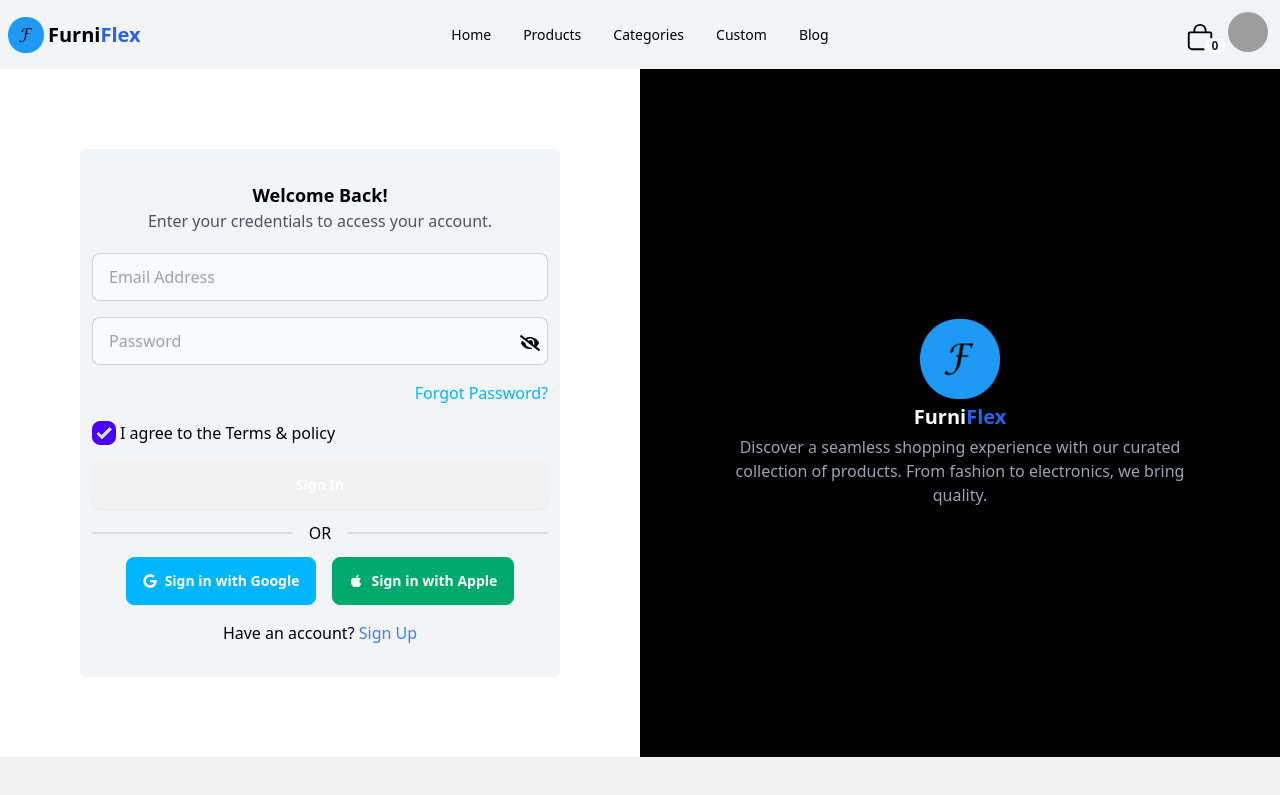
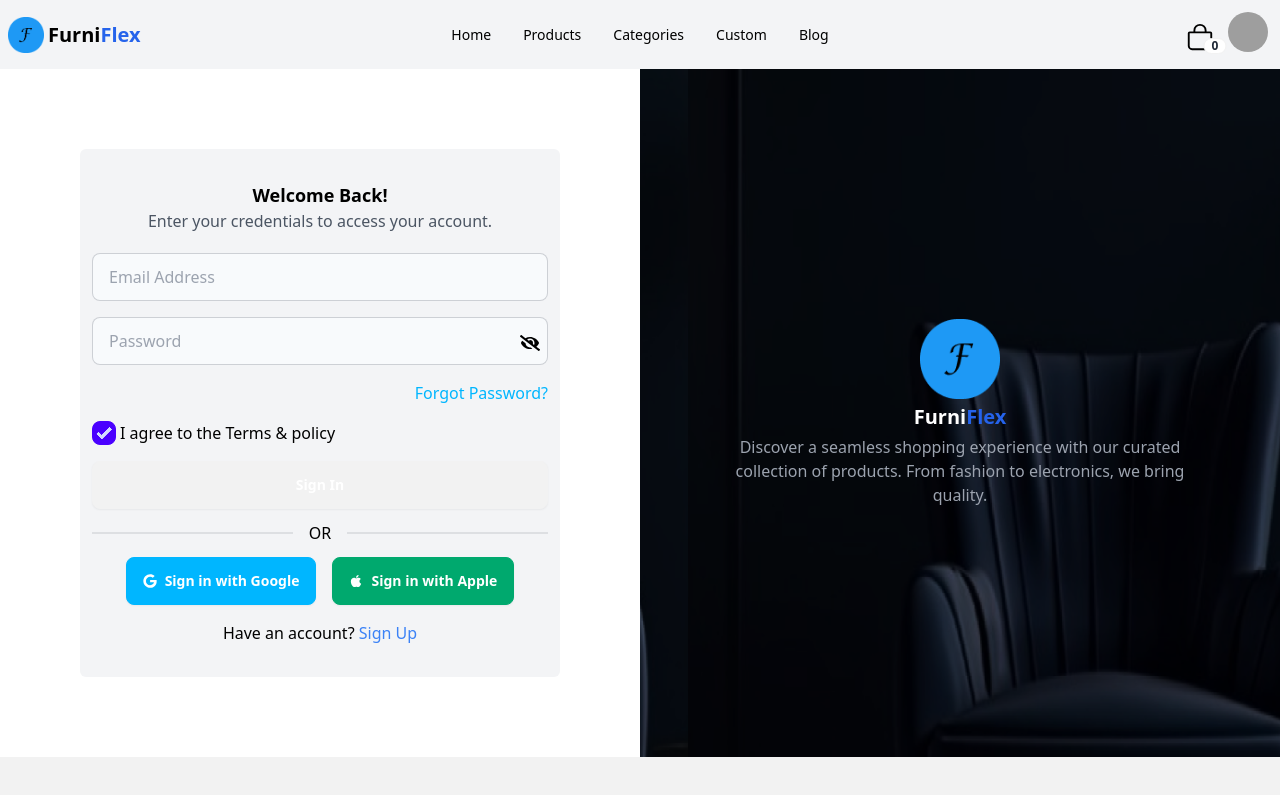
Before and after one commit to noman023/furniFlex-ecommerce, a React (Vite) app: page /login in a window 1280 px wide. Shown: the top 795 px of the page. Built offline with nearby package versions, Linux system fonts and the light colour scheme; no server answers; grey boxes are pictures that could not be loaded.

Commit message:
add background image

```diff
--- a/src/components/shared/SignAndLoginDesgin.jsx
+++ b/src/components/shared/SignAndLoginDesgin.jsx
@@ -4,7 +4,12 @@ import appIcon from "../../../public/icon.png";
 
 export default function SignAndLoginDesgin({ children, link }) {
   return (
-    <div className="flex flex-col-reverse md:flex-row justify-between">
+    <div
+      className="flex flex-col-reverse md:flex-row justify-between"
+      style={{
+        backgroundImage: `url('../../../public/chair.png')`,
+      }}
+    >
       <div className="md:w-1/2 bg-white p-3 md:p-20">
         <div className="bg-gray-100 py-8 px-3 rounded-md">
           {children}
@@ -24,7 +29,7 @@ export default function SignAndLoginDesgin({ children, link }) {
         </div>
       </div>
 
-      <div className="md:w-1/2 bg-black flex flex-col justify-center items-center p-5">
+      <div className="md:w-1/2 flex flex-col justify-center items-center p-5">
         <div className="max-w-[450px] text-center">
           <div className="flex flex-col items-center gap-1">
             <img src={appIcon} alt="app icon" className="w-20 h-20" />
--- a/src/routes/Home.jsx
+++ b/src/routes/Home.jsx
@@ -8,7 +8,7 @@ export default function Home() {
   const { loading, products } = useContext(AppContext);
   return (
     <main className="flex flex-col lg:flex-row justify-between gap-10 my-5 p-3">
-      <div className="lg:w-[20%] text-center">
+      <div className="lg:w-[20%] text-center border-r-2">
         <h2 className="text-2xl font-semibold mb-4">Categories</h2>
 
         <ul className="w-full">
```
